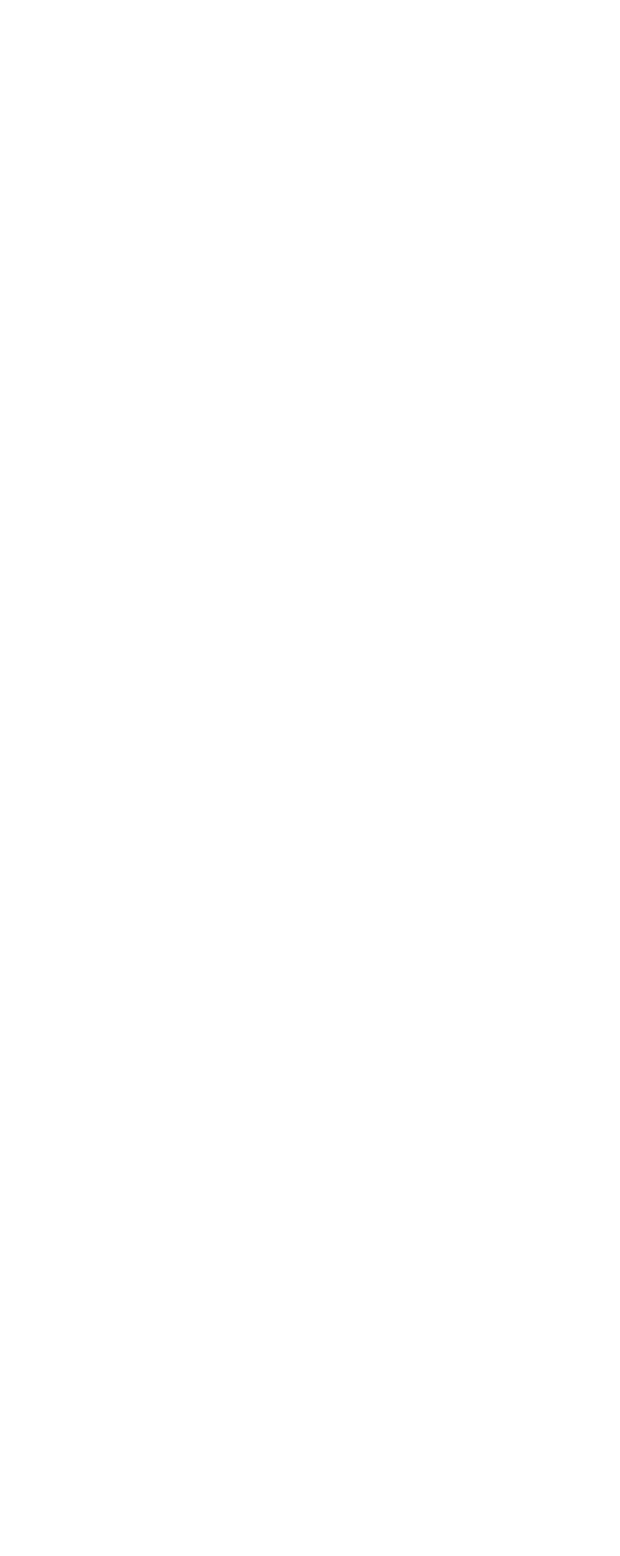
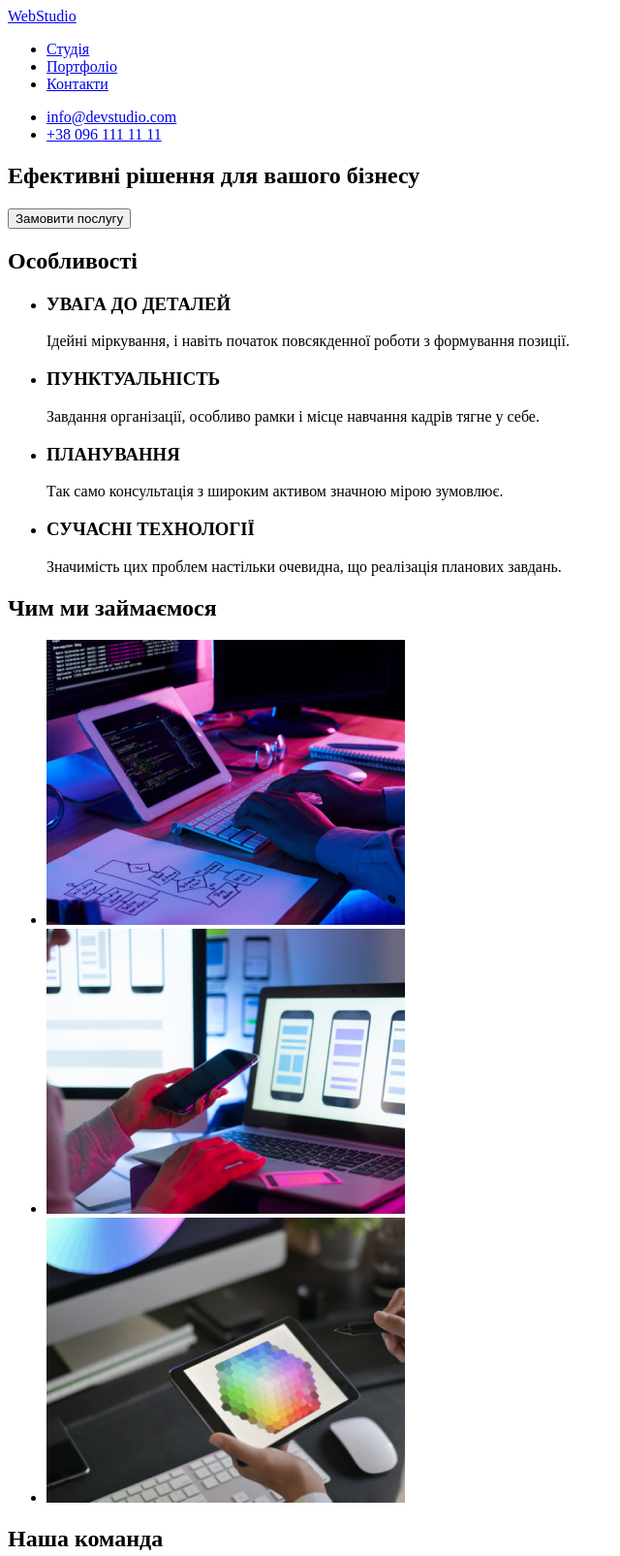
Before and after one commit to Alla-don/goitcourse, a plain HTML site: page index.html in a window 1280 px wide. Shown: the top 1605 px of the page at 97% size, without its empty margins (0-640 px from the left). Before the commit the page ends 800 px from the top, so only its background shows below. Drawn offline with Linux system fonts and the light colour scheme.

Commit message:
html code

```diff
--- a/index.html
+++ b/index.html
@@ -1,12 +1,112 @@
 <!DOCTYPE html>
-<html lang="en">
+<html lang="uk">
+
 <head>
     <meta charset="UTF-8">
     <meta http-equiv="X-UA-Compatible" content="IE=edge">
     <meta name="viewport" content="width=device-width, initial-scale=1.0">
-    <title>Document</title>
+    <title>Web Studio</title>
 </head>
+
 <body>
+    <header>
+        <nav>
+            <a href="./index.html"><span>Web</span>Studio</a>
+            <ul>
+                <li><a href="#">Студія</a></li>
+                <li><a href="#">Портфоліо</a></li>
+                <li><a href="#">Контакти</a></li>
+            </ul>
+        </nav>
+        <ul>
+            <li><a href="mailto:info@devstudio.com">
+                    info@devstudio.com</a></li>
+            <li><a href="tel:+380961111111">+38 096 111 11 11</a></li>
+        </ul>
+    </header>
+    <main>
+        <section>
+            <h1>Ефективні рішення для вашого бізнесу</h1>
+            <button type="button">Замовити послугу</button>
+        </section>
+        <!--Features-->
+        <section>
+            <h2>Особливості</h2>
+            <ul>
+                <li>
+                    <h3>УВАГА ДО ДЕТАЛЕЙ</h3>
+                            <p>Ідейні міркування, і навіть початок повсякденної роботи з формування позиції.</p>
+                </li>
+                <li>
+                    <h3>ПУНКТУАЛЬНІСТЬ</h3>
+                    <p>Завдання організації, особливо рамки і місце навчання кадрів тягне у себе.</p>
+                </li>
+                <li>
+                    <h3>ПЛАНУВАННЯ</h3>
+                    <p>Так само консультація з широким активом значною мірою зумовлює.</p>
+                </li>
+                <li>
+                    <h3>СУЧАСНІ ТЕХНОЛОГІЇ</h3>
+                    <p>Значимість цих проблем настільки очевидна, що реалізація планових завдань.</p>
+                </li>
+            </ul>
+        </section>
+        <!--Activity-->
+        <section>
+            <h2>Чим ми займаємося</h2>
+            <ul>
+                <li>
+                    <img src="./images/photo1.jpg" alt="Фото1" width="370">
+                </li>
+                <li>
+                    <img src="./images/photo2.jpg" alt="Фото2" width="370">
+                </li>
+                <li>
+                    <img src="./images/photo3.jpg" alt="Фото3" width="370">
+                </li>
+            </ul>
+        </section>
+        <!--People-->
+        <section>
+            <h2>Наша команда</h2>
+            <ul>
+                <li>
+                    <img src="./images/teamcard1.jpg" alt="Ігор" width="270">
+                    <h3>Ігор Дем'яненко</h3>
+                    <p>Product Designer</p>
+                </li>
+                <li>
+                    <img src="./images/teamcard2.jpg" alt="Ольга" width="270">
+                    <h3>Ольга Рєпіна</h3>
+                    <p>Frontend Developer</p>
+                </li>
+                <li>
+                    <img src="./images/teamcard3.jpg" alt="Микола" width="270">
+                    <h3>Микола Тарасов</h3>
+                    <p>Marketing</p>
+                </li>
+                <li>
+                    <img src="./images/teamcard4.jpg" alt="Михайло" width="270">
+                    <h3>Михайло Єрмаков</h3>
+                    <p>UI Designer</p>
+                </li>
+            </ul>
+        </section>
+    </main>
+    <!-- footer -->
+    <footer>
+        <address>
+            <a href="./index.html"><span>Web</span>Studio</a>
+            <ul>
+                <li><a class="map" href="https://goo.gl/maps/vWbxdvANgkh5WYvK6" target="_blank"
+                        rel="noopener noreferrer nofollow">м. Київ, пр-т Лесі Українки, 26</a></li>
+                <li><a href="mailto:info@devstudio.com">
+                        info@devstudio.com</a></li>
+                <li> <a href="tel:+380961111111">+38 096 111 11 11</a></li>
+            </ul>
+        </address>
+    </footer>
 
 </body>
+
 </html>
```
Also changed, not shown: images/photo1.jpg (added), images/photo2.jpg (added), images/photo3.jpg (added), images/teamcard1.jpg (added), images/teamcard2.jpg (added), images/teamcard3.jpg (added), images/teamcard4.jpg (added).
